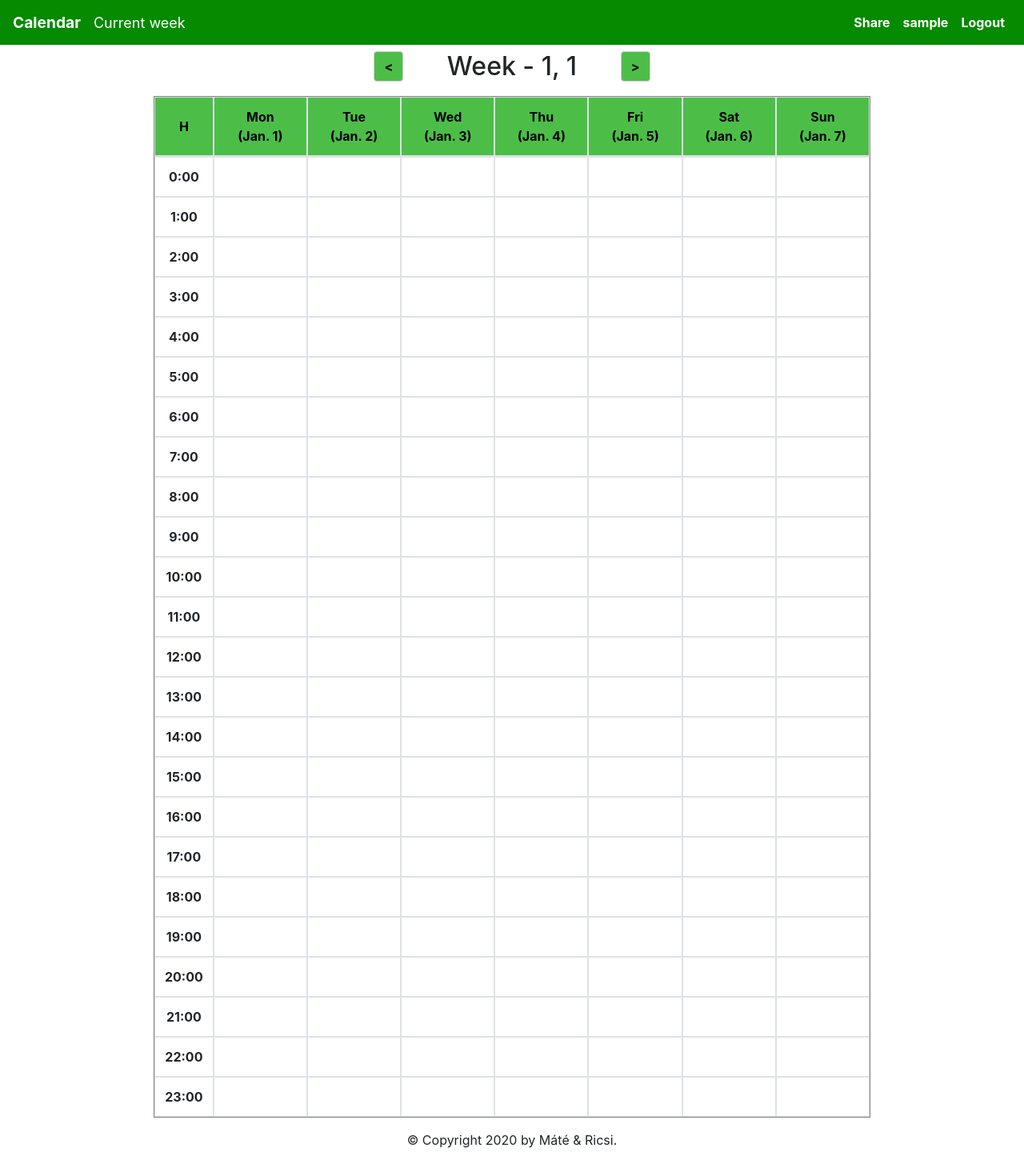
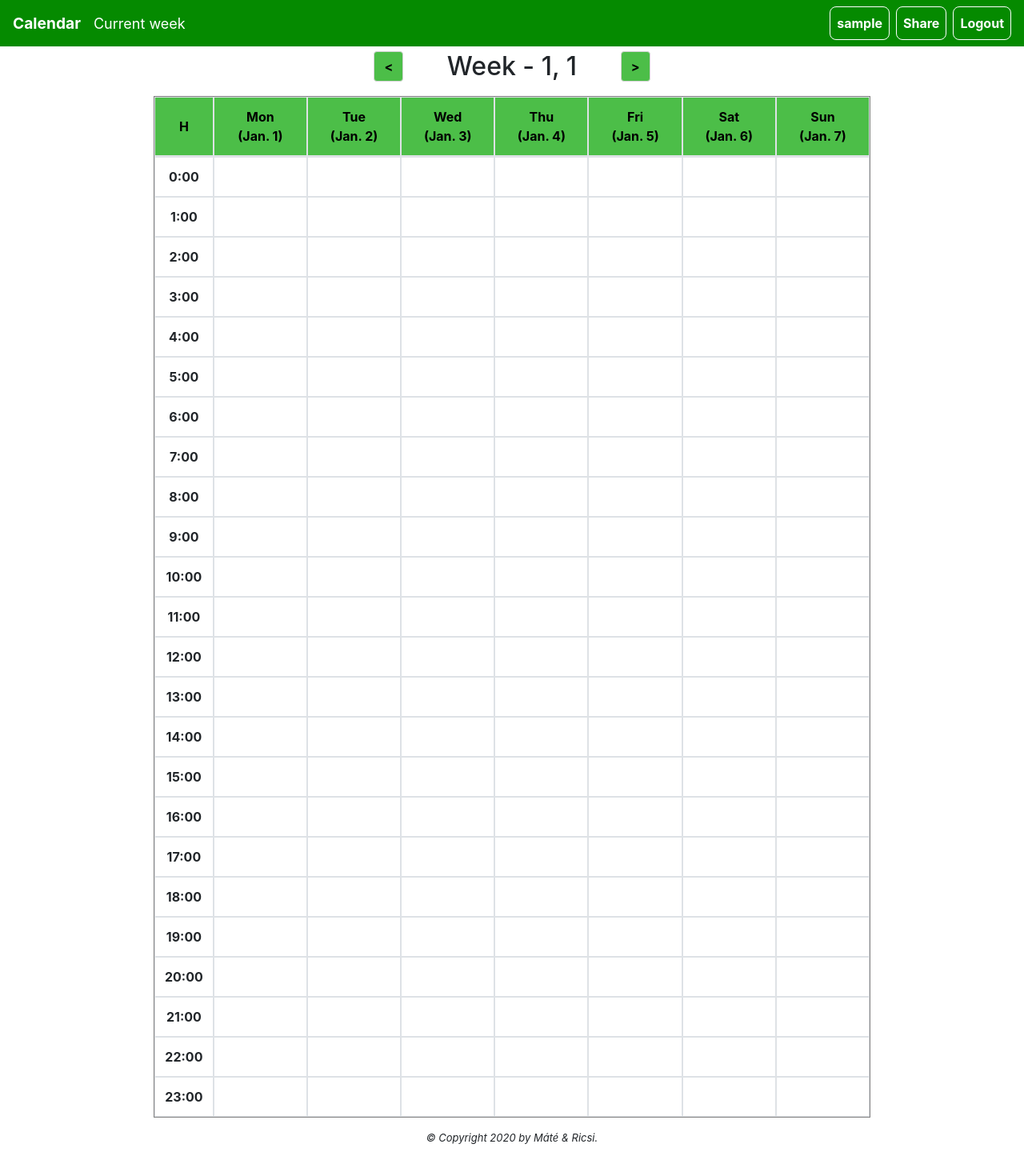
Before and after one commit to kovrichard/mycalendar, a Flask app: page /1/1 in a window 1280 px wide. Shown: the whole page at 80% size. Run offline with Flask 2, Linux system fonts and the light colour scheme; a user stored in the database is signed in; data comes from the database, SQL or seed files in the repository; data that the repository does not hold is empty; some libraries are stand-ins or nearby versions.

Commit message:
Design navbar

```diff
--- a/mycalendar/server/base_templates/base.html
+++ b/mycalendar/server/base_templates/base.html
@@ -16,18 +16,18 @@
             <div class="navbar-collapse">
                 <ul class="navbar-nav mr-auto">
                     <li class="nav-item active">
-                        <a class="nav-link-left" href="{{ url_for('main.get_main') }}">Current week</a>
+                        <a id="navLeft" class="nav-link-left" href="{{ url_for('main.get_main') }}">Current week</a>
                     </li>
                 </ul>
                 <ul class="navbar-nav">
                     <li class="nav-item">
-                        <a class="nav-link" href={{ url_for("share.share") }}>Share</a>
+                        <a id="navRightName" class="nav-link"><span>{{ current_user.username }}</span></a>
                     </li>
                     <li class="nav-item">
-                        <a class="nav-link">{{ current_user.username }}</a>
+                        <a id="navRight" class="nav-link" href={{ url_for("share.share") }}>Share</a>
                     </li>
                     <li class="nav-item">
-                        <a class="nav-link" href={{ url_for("user.logout") }}>Logout</a>
+                        <a id="navRight" class="nav-link" href={{ url_for("user.logout") }}>Logout</a>
                     </li>
                 </ul>
             </div>
--- a/mycalendar/server/static/main.css
+++ b/mycalendar/server/static/main.css
@@ -11,7 +11,8 @@ body,html{
 }
 
 #footer {
-
+    font-size: small;
+    font-style: italic;
     margin-top: -2rem;
 }
 
@@ -68,32 +69,69 @@ body,html{
     font-weight: bold;
 }
 
-.nav-link-left{
+#navLeft{
     color:white;
     font-size: large;
     vertical-align: sub;
 }
 
-.nav-link-left:hover{
-    color:white;
+#navLeft:hover{
+    color:rgba(255, 255, 255, 0.8);
     text-decoration: none;
 }
 
 
-.nav-link-left:active{
-    color:rgba(255, 255, 255, 0.8);
+#navLeft:active{
+    color:rgba(255, 255, 255, 0.6);
     text-decoration: none;
 }
 
-.nav-link, .nav-link:hover{
+#navRight{
     color: white;
     font-weight: bold;
+    border-radius: 0.5rem;
+    border: 0.1rem solid white;
+    margin-left: 0.5rem;
 }
 
-.nav-link:active{
+#navRight:hover{
+    color: white;
+    font-weight: bold;
+    background-color: rgb(85, 85, 85);
+    transition: background-color 0.0s linear;
+}
+
+#navRight:active{
     color: rgba(255, 255, 255, 0.8);
     text-decoration: none;
+    border: 0.1rem solid  rgba(255, 255, 255, 0.8);
 }
+
+#navRightName{
+    position: relative;
+    color: white;
+    font-weight: bold;
+    border-radius: 0.5rem;
+    border: 0.1rem solid white;
+}
+
+/*
+#navRightName:hover span {
+    display:none;
+}
+*/
+
+#navRightName:hover{
+    background-color: rgb(85, 85, 85);
+    transition: 0.5s linear;
+}
+
+#navRightName:hover:before {
+    content:"Name:";
+    text-decoration: underline;
+    padding-right: 0.3rem;
+}
+
 
 .alert{
     display: none;
```
